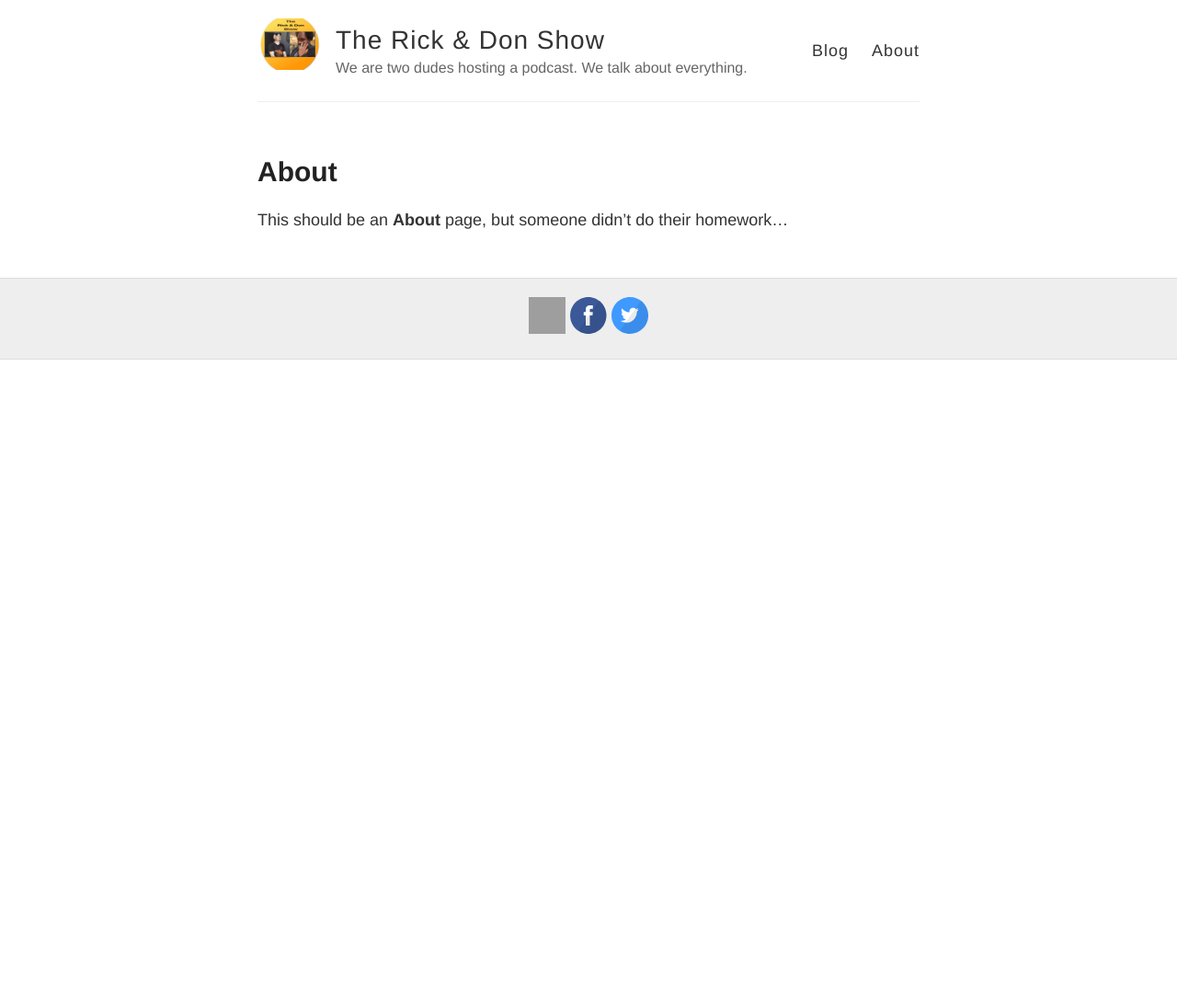
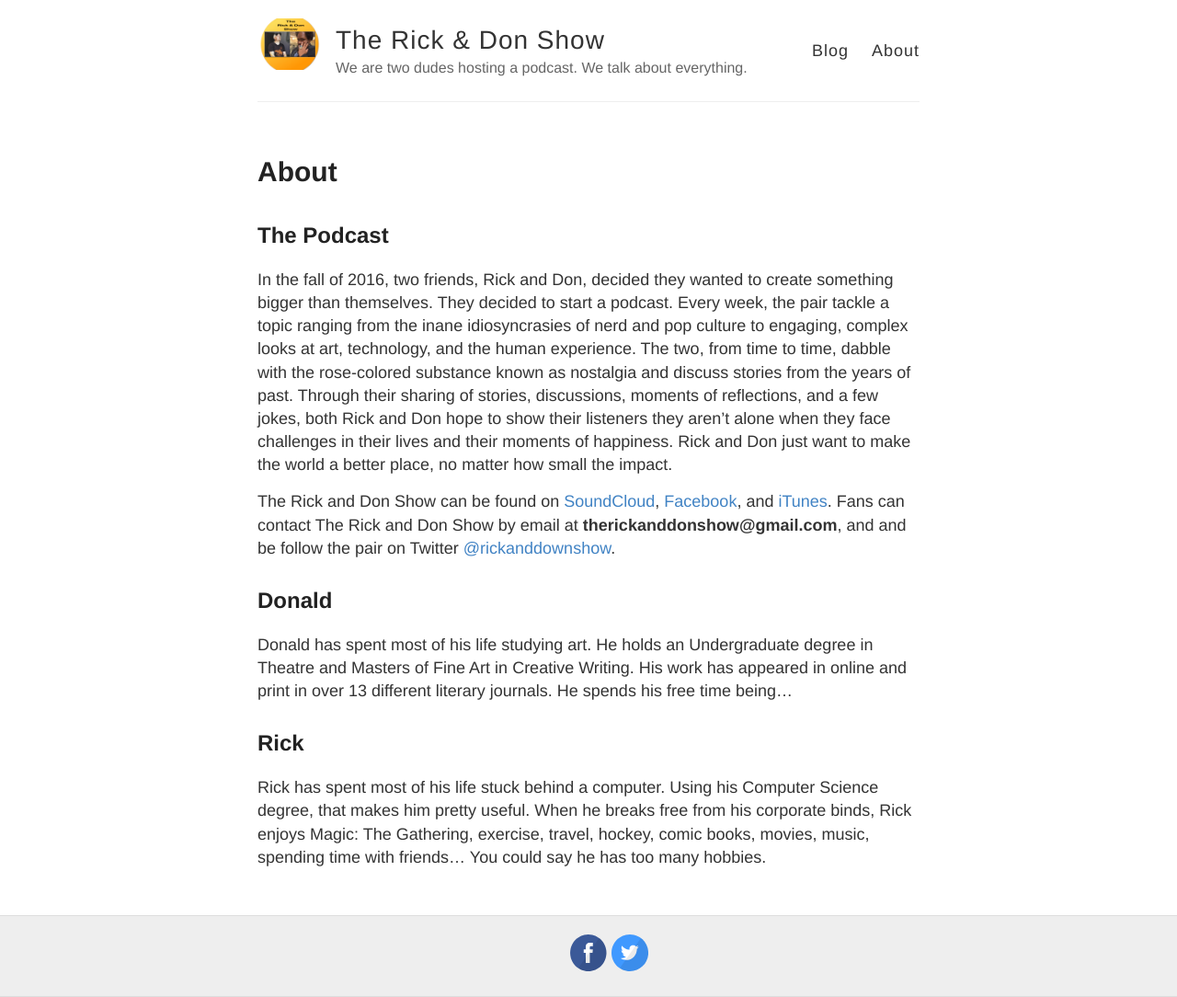
Before and after one commit to rick-and-don-show/rick-and-don-show.github.io, a Jekyll site: the page built from about.md, in a window 1280 px wide. Shown: the whole page at 92% size. Built offline with Jekyll 4.4.1, drawn with Linux system fonts in a browser that asks for light colours; before the commit the page ends 900 px from its top, so only the background shows below that; grey boxes are pictures that could not be loaded.

Commit message:
Added about.md updates
Signed-off-by: Rick Osowski <(none)>

```diff
--- a/_config.yml
+++ b/_config.yml
@@ -33,6 +33,7 @@
   youtube: # channel/<your_long_string> or user/<user-name>
   googleplus: # anything in your profile username that comes after plus.google.com/
   soundcloud: rick-and-don
+  itunes: the-rick-don-show/id1229942938 #https://itunes.apple.com/us/podcast/
 
 
 # Enter your Disqus shortname (not your username) to enable commenting on posts
--- a/about.md
+++ b/about.md
@@ -4,4 +4,18 @@
 permalink: /about/
 ---
 
-This should be an **About** page, but someone didn't do their homework...
+## The Podcast
+
+In the fall of 2016, two friends, Rick and Don, decided they wanted to create something bigger than themselves. They decided to start a podcast. Every week, the pair tackle a topic ranging from the inane idiosyncrasies of nerd and pop culture to engaging, complex looks at art, technology, and the human experience. The two, from time to time,  dabble with the rose-colored substance known as nostalgia and discuss stories from the years of past.  Through their sharing of stories, discussions, moments of reflections, and a few jokes, both Rick and Don hope to show their listeners they aren't alone when they face challenges in their lives and their moments of happiness. Rick and Don just want to make the world a better place, no matter how small the impact.
+
+The Rick and Don Show can be found on [SoundCloud](https://soundcloud.com/rick-and-don), [Facebook](https://www.facebook.com/RickandDonShow), and [iTunes](https://itunes.apple.com/us/podcast/the-rick-don-show/id1229942938). Fans can contact The Rick and Don Show by email at __therickanddonshow@gmail.com__, and and be follow the pair on Twitter [@rickanddownshow](https://www.twitter.com/rickanddonshow).
+
+
+## Donald
+
+Donald has spent most of his life studying art.  He holds an Undergraduate degree in Theatre and Masters of Fine Art in Creative Writing. His work has appeared in online and print in over 13 different literary journals. He spends his free time being...
+
+
+## Rick
+
+Rick has spent most of his life stuck behind a computer.  Using his Computer Science degree, that makes him pretty useful.  When he breaks free from his corporate binds, Rick enjoys Magic: The Gathering, exercise, travel, hockey, comic books, movies, music, spending time with friends... You could say he has too many hobbies.
```
